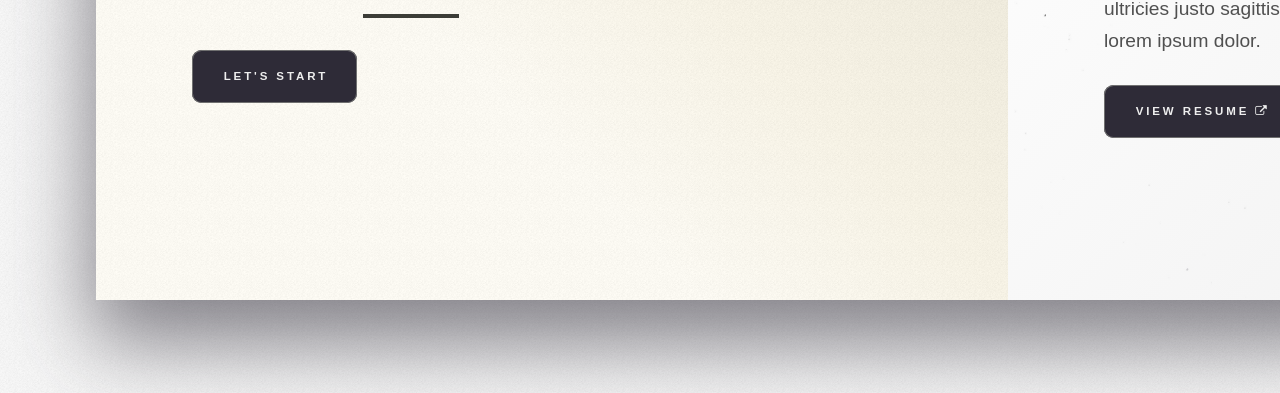
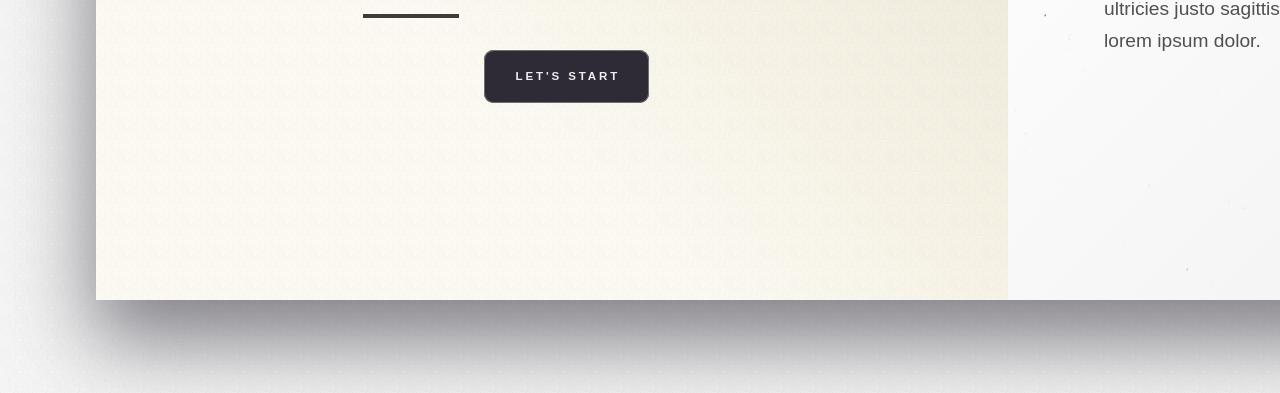
Before and after one commit to ImJelly02/Vanilla-Portfolio, a plain HTML site: page index.html in a window 1280 px wide. Shown: the part 407-800 px from the top of the page. Drawn offline with Linux system fonts and the light colour scheme; a web font is replaced by a local one.

Commit message:
Add files via upload
align the intro panel's button from left (default) to the center

```diff
--- a/assets/css/main.css
+++ b/assets/css/main.css
@@ -666,6 +666,7 @@
 			cursor: default;
 			list-style: none;
 			padding-left: 0;
+			align-self: center;
 		}
 
 			ul.actions li {
@@ -948,7 +949,6 @@
 		text-decoration: none;
 		text-transform: uppercase;
 		white-space: nowrap;
-		justify-content: center;
 	}
 
 		input[type="submit"]:hover,
```
